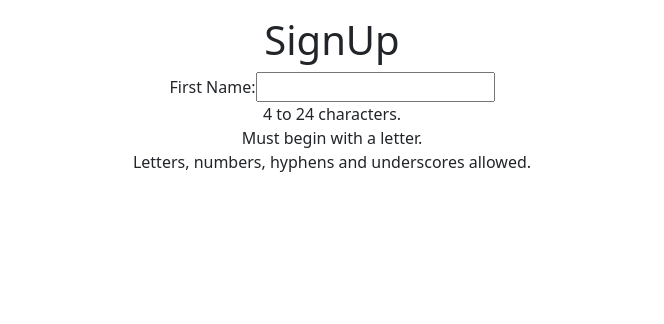
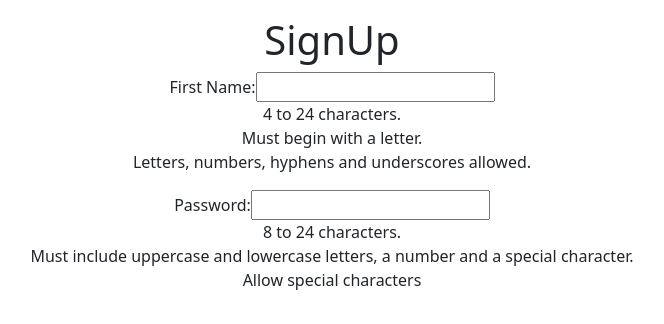
Before and after one commit to Adejumok/ArtSalesSystemClient, a React (Create React App) app: page / in a window 1280 px wide. Shown: the top 324 px of the page, without its empty margins (308-972 px from the left). Built offline with nearby package versions, Linux system fonts and the light colour scheme.

Commit message:
update on signup

```diff
--- a/src/SignUp.js
+++ b/src/SignUp.js
@@ -33,7 +33,7 @@ const SignUp = () => {
         const output = PASSWORD_REGEX.test(password);
         console.log(output);
         console.log(password);
-        setValidName(output);
+        setValidPassword(output);
     }, [password]);
 
     useEffect(()=>{
@@ -63,6 +63,22 @@ const SignUp = () => {
                 Must begin with a letter.<br/>
                 Letters, numbers, hyphens and underscores allowed.
             </p>
+
+            <label htmlFor='password'>Password: </label>
+            <input
+            type="password"
+            id="password"
+            onChange={(e)=>setPassword(e.target.value)}
+            required
+            aria-invalid={validPassword ? "false" : "true"}
+            aria-describedby="pwdnote"
+            onFocus={()=> setPasswordFocus(true)}
+            onBlur={() => setPasswordFocus(false)}/>
+            <p id='pwdnote' className={passwordFocus && password && !validPassword ? "instructions" : "offscreen"}>
+                8 to 24 characters.<br/>
+                Must include uppercase and lowercase letters, a number and a special character.<br/>
+                Allow special characters
+            </p>
         </form>
     </section>
   )
```
